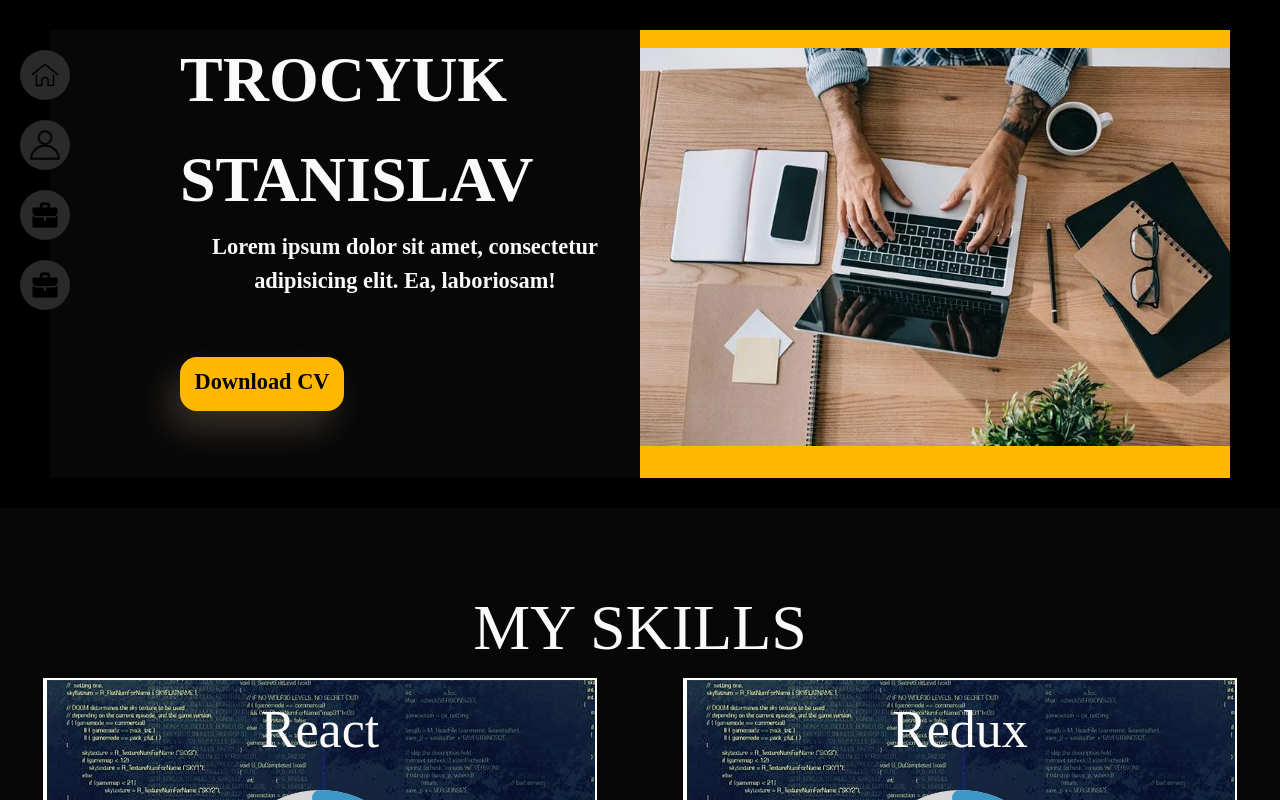
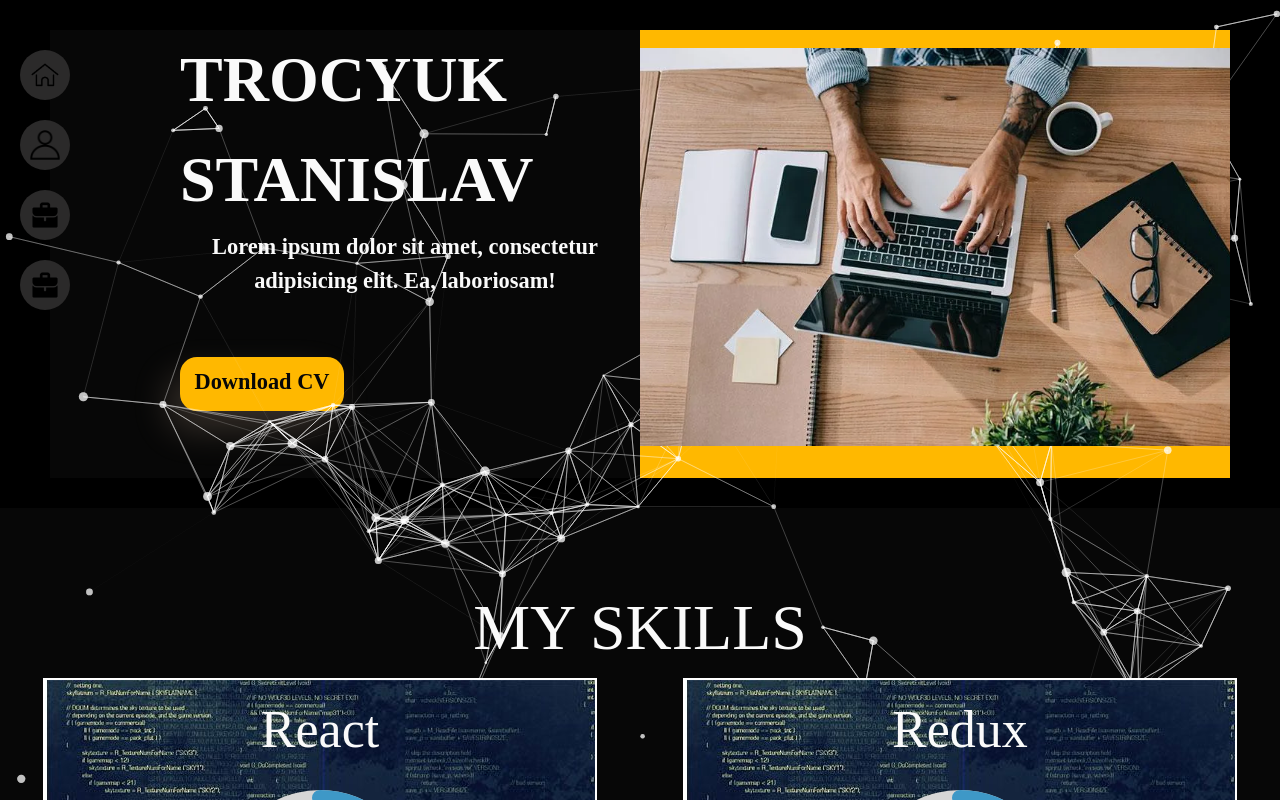
Before and after one commit to TrocyukS96/React-portfolio, a React (Create React App) app: page / in a window 1280 px wide. Shown: the top 800 px of the page. Built offline with nearby package versions, Linux system fonts and the light colour scheme.

Commit message:
added animated background to the project

```diff
--- a/package.json
+++ b/package.json
@@ -33,6 +33,7 @@
     "react-redux": "^7.2.6",
     "react-router-dom": "^6.0.2",
     "react-scripts": "4.0.3",
+    "react-tsparticles": "^1.41.0",
     "redux": "^4.1.2",
     "redux-thunk": "^2.4.1",
     "sass": "^1.43.2",
--- a/src/features/app/App.tsx
+++ b/src/features/app/App.tsx
@@ -8,11 +8,108 @@
 import {Contacts} from "../contacts/Contacts";
 import {Footer} from "../footer/Footer";
 
+import Particles from "react-tsparticles";
+
 export const App = () => {
+
+    //@ts-ignore
+    const particlesInit = (main) => {
+        console.log(main);
+        // you can initialize the tsParticles instance (main) here, adding custom shapes or presets
+    };
+    //@ts-ignore
+    const particlesLoaded = (container) => {console.log(container);};
+
 
     const [active, setActive] = useState(false)
     return (
             <div className={active ? s.app + ' ' + s.active: s.app}>
+                <Particles
+                    id="tsparticles"
+                    //@ts-ignore
+                    init={particlesInit}
+                    //@ts-ignore
+                    loaded={particlesLoaded}
+                    options={{
+                        background: {
+                            // color: {
+                            //     value: "#0d47a1",
+                            // },
+
+                        },
+
+                        fpsLimit: 120,
+                        interactivity: {
+                            events: {
+                                onClick: {
+                                    enable: true,
+                                    mode: "push",
+                                },
+                                onHover: {
+                                    enable: true,
+                                    mode: "repulse",
+                                },
+                                resize: true,
+                            },
+                            modes: {
+                                bubble: {
+                                    distance: 400,
+                                    duration: 2,
+                                    opacity: 0.8,
+                                    size: 40,
+                                },
+                                push: {
+                                    quantity: 4,
+                                },
+                                repulse: {
+                                    distance: 200,
+                                    duration: 0.4,
+                                },
+                            },
+                        },
+                        particles: {
+                            color: {
+                                value: "#ffffff",
+                            },
+                            links: {
+                                color: "#ffffff",
+                                distance: 150,
+                                enable: true,
+                                opacity: 0.5,
+                                width: 1,
+                            },
+                            collisions: {
+                                enable: true,
+                            },
+                            move: {
+                                direction: "none",
+                                enable: true,
+                                outMode: "bounce",
+                                random: false,
+                                speed: 6,
+                                straight: false,
+                            },
+                            number: {
+                                density: {
+                                    enable: true,
+                                    area: 800,
+                                },
+                                value: 80,
+                            },
+                            opacity: {
+                                value: 0.5,
+                            },
+                            shape: {
+                                type: "circle",
+                            },
+                            size: {
+                                random: true,
+                                value: 5,
+                            },
+                        },
+                        detectRetina: true,
+                    }}
+                />
                 <div className={s.wrapper}>
                     <Navigation active={active} setActive={setActive}/>
                     <BurgerButton setActive={setActive} active={active}/>
```
Also changed, not shown: 1 other file (tests, documents, lock files or other folders).
